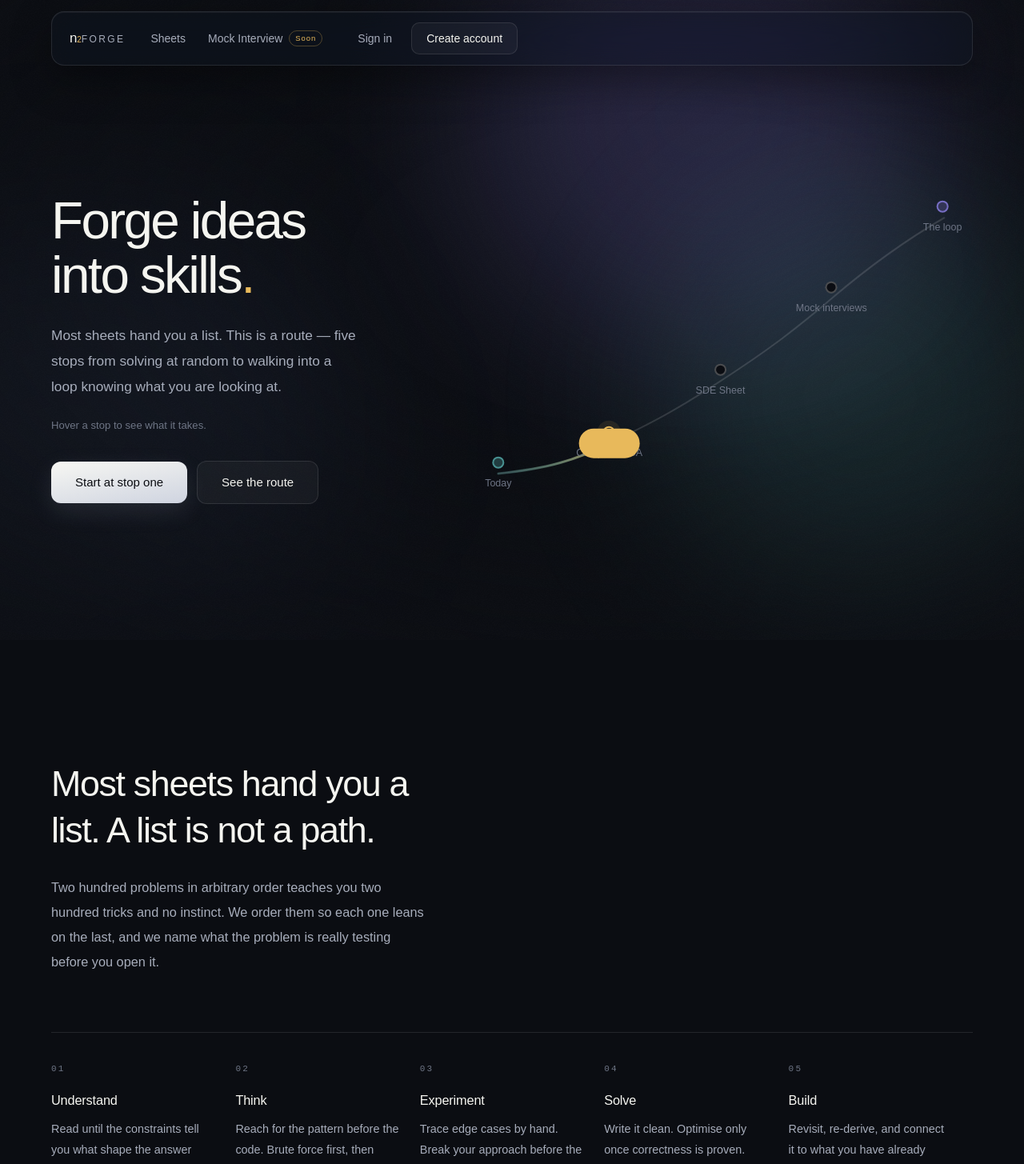
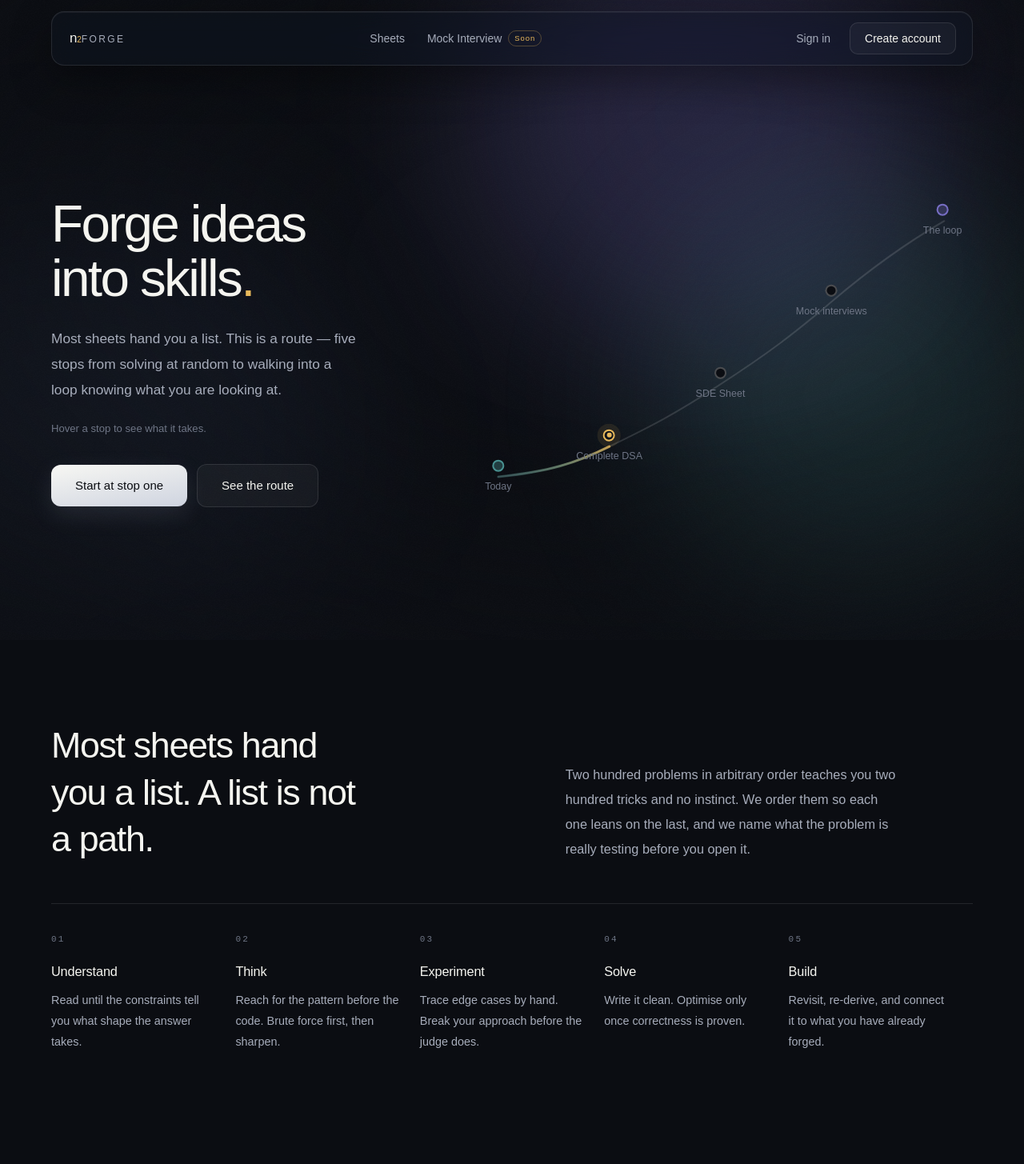
Before and after one commit to n2forged/n2forge-frontend, a Next.js app: page / in a window 1280 px wide. Shown: the top 1455 px of the page at 80% size. Built offline with nearby package versions, Linux system fonts and the light colour scheme.

Commit message:
fix: sticky sheets rail, navbar alignment, hero milestone dot, approach layout, section spacing

```diff
--- a/src/app/page.tsx
+++ b/src/app/page.tsx
@@ -8,7 +8,7 @@ import Footer from '@/components/footer/Footer';
 
 export default function Home() {
   return (
-    <main className="relative min-h-screen overflow-x-hidden" style={{ background: '#0B0D12' }}>
+    <main className="relative min-h-screen overflow-x-clip" style={{ background: '#0B0D12' }}>
       <Atmosphere />
       <Navbar />
       <div className="relative z-10">
--- a/src/components/landing/ApproachSection.tsx
+++ b/src/components/landing/ApproachSection.tsx
@@ -17,8 +17,8 @@ export default function ApproachSection() {
       style={{
         paddingLeft: 'clamp(22px,5vw,64px)',
         paddingRight: 'clamp(22px,5vw,64px)',
-        paddingTop: 'clamp(90px,13vw,150px)',
-        paddingBottom: 'clamp(90px,13vw,150px)',
+        paddingTop: 'clamp(64px,8vw,104px)',
+        paddingBottom: 'clamp(64px,8vw,104px)',
       }}
     >
       <div className="mx-auto max-w-[1240px]">
@@ -27,17 +27,18 @@ export default function ApproachSection() {
           whileInView={{ opacity: 1, y: 0 }}
           viewport={{ once: true, margin: '-80px' }}
           transition={{ duration: 0.8, ease: [0.25, 0.4, 0.25, 1] }}
+          className="grid grid-cols-1 items-end gap-9 lg:grid-cols-[minmax(0,1.05fr)_minmax(0,0.95fr)] lg:gap-20"
         >
           <h2
             className="font-extralight tracking-[-0.03em] text-[#F5F5F0]"
-            style={{ fontSize: 'clamp(1.7rem,3.9vw,2.8rem)', lineHeight: 1.3, maxWidth: '19ch' }}
+            style={{ fontSize: 'clamp(1.7rem,3.9vw,2.8rem)', lineHeight: 1.3, maxWidth: '16ch' }}
           >
             Most sheets hand you a list. A list is not a path.
           </h2>
 
           <p
             className="text-[#A7ADBB]"
-            style={{ marginTop: '1.75rem', maxWidth: '52ch', fontSize: '1.02rem', lineHeight: 1.9 }}
+            style={{ maxWidth: '46ch', fontSize: '1.02rem', lineHeight: 1.9 }}
           >
             Two hundred problems in arbitrary order teaches you two hundred tricks
             and no instinct. We order them so each one leans on the last, and we
@@ -45,7 +46,7 @@ export default function ApproachSection() {
           </p>
         </motion.div>
 
-        <div className="grid grid-cols-1 sm:grid-cols-2 lg:grid-cols-5" style={{ marginTop: '4.5rem' }}>
+        <div className="grid grid-cols-1 sm:grid-cols-2 lg:grid-cols-5" style={{ marginTop: '3.25rem' }}>
           {STEPS.map((s, i) => (
             <motion.div
               key={s.n}
--- a/src/components/landing/CareerPath.tsx
+++ b/src/components/landing/CareerPath.tsx
@@ -111,12 +111,12 @@ export default function CareerPath() {
               >
                 <span className="flex items-center gap-3 lg:flex-col lg:gap-[9px]">
                   <span
-                    className="-ml-[34px] block h-[15px] w-[15px] shrink-0 rounded-full border-2 transition-transform duration-300 group-hover:scale-[1.32] group-focus-visible:scale-[1.32] lg:ml-0"
+                    className="relative -ml-[34px] block h-[15px] w-[15px] shrink-0 rounded-full border-2 transition-transform duration-300 group-hover:scale-[1.32] group-focus-visible:scale-[1.32] lg:ml-0"
                     style={DOT[s.dot]}
                   >
                     {s.dot === 'start' && (
                       <>
-                        <span className="absolute inset-[3px] block rounded-full bg-[#E8B95B] lg:inset-auto" style={{ position: 'absolute', left: 3, top: 3, right: 3, bottom: 3 }} />
+                        <span className="absolute rounded-full bg-[#E8B95B]" style={{ left: 2.5, top: 2.5, right: 2.5, bottom: 2.5 }} />
                         <motion.span
                           className="absolute rounded-full border border-[#E8B95B]/45"
                           style={{ inset: -9 }}
--- a/src/components/landing/FinalCTA.tsx
+++ b/src/components/landing/FinalCTA.tsx
@@ -7,12 +7,12 @@ import LogoAnimation from './LogoAnimation';
 export default function FinalCTA() {
   return (
     <section
-      className="relative z-10 flex min-h-screen flex-col items-center justify-center text-center"
+      className="relative z-10 flex flex-col items-center justify-center text-center"
       style={{
         paddingLeft: 'clamp(22px,5vw,64px)',
         paddingRight: 'clamp(22px,5vw,64px)',
-        paddingTop: '7rem',
-        paddingBottom: '7rem',
+        paddingTop: 'clamp(80px,10vw,130px)',
+        paddingBottom: 'clamp(80px,10vw,130px)',
       }}
     >
       <div className="w-full max-w-[290px]">
--- a/src/components/landing/HeroSection.tsx
+++ b/src/components/landing/HeroSection.tsx
@@ -11,8 +11,8 @@ export default function HeroSection() {
       style={{
         paddingLeft: 'clamp(22px,5vw,64px)',
         paddingRight: 'clamp(22px,5vw,64px)',
-        paddingTop: '9.5rem',
-        paddingBottom: '5rem',
+        paddingTop: '8.5rem',
+        paddingBottom: '3.5rem',
       }}
     >
       <div className="mx-auto grid w-full max-w-[1240px] grid-cols-1 items-center gap-12 lg:grid-cols-[minmax(0,0.84fr)_minmax(0,1.16fr)] lg:gap-16">
--- a/src/components/navbar/Navbar.tsx
+++ b/src/components/navbar/Navbar.tsx
@@ -34,7 +34,7 @@ export default function Navbar() {
   return (
     <nav className="fixed inset-x-0 top-0 z-50">
       <div
-        className="mx-auto flex max-w-[1240px] items-center gap-8 rounded-[16px] border border-white/10"
+        className="mx-auto flex max-w-[1240px] items-center justify-between gap-8 rounded-[16px] border border-white/10"
         style={{
           marginTop: '14px',
           marginLeft: 'clamp(22px,5vw,64px)',
@@ -54,7 +54,7 @@ export default function Navbar() {
           </span>
         </Link>
 
-        <div className="ml-auto hidden items-center gap-7 md:flex">
+        <div className="hidden items-center gap-7 md:flex">
           <Link
             href="/#sheets"
             className="text-sm text-[#A7ADBB] transition-colors hover:text-[#F5F5F0]"
@@ -75,7 +75,7 @@ export default function Navbar() {
           </Link>
         </div>
 
-        <div className="ml-auto flex items-center gap-3 md:ml-0">
+        <div className="flex items-center gap-3">
           {!ready ? (
             <span className="h-[38px] w-[92px]" />
           ) : user ? (
```
